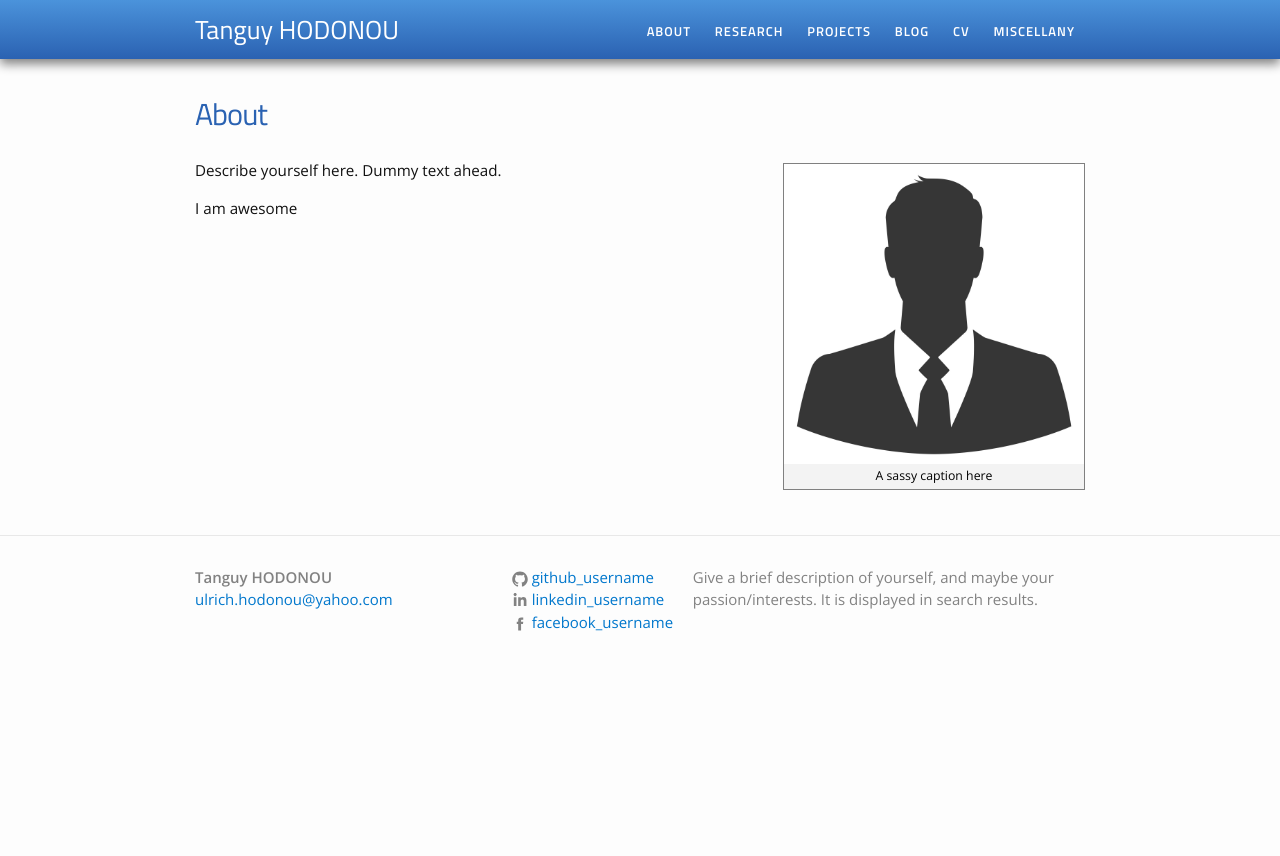
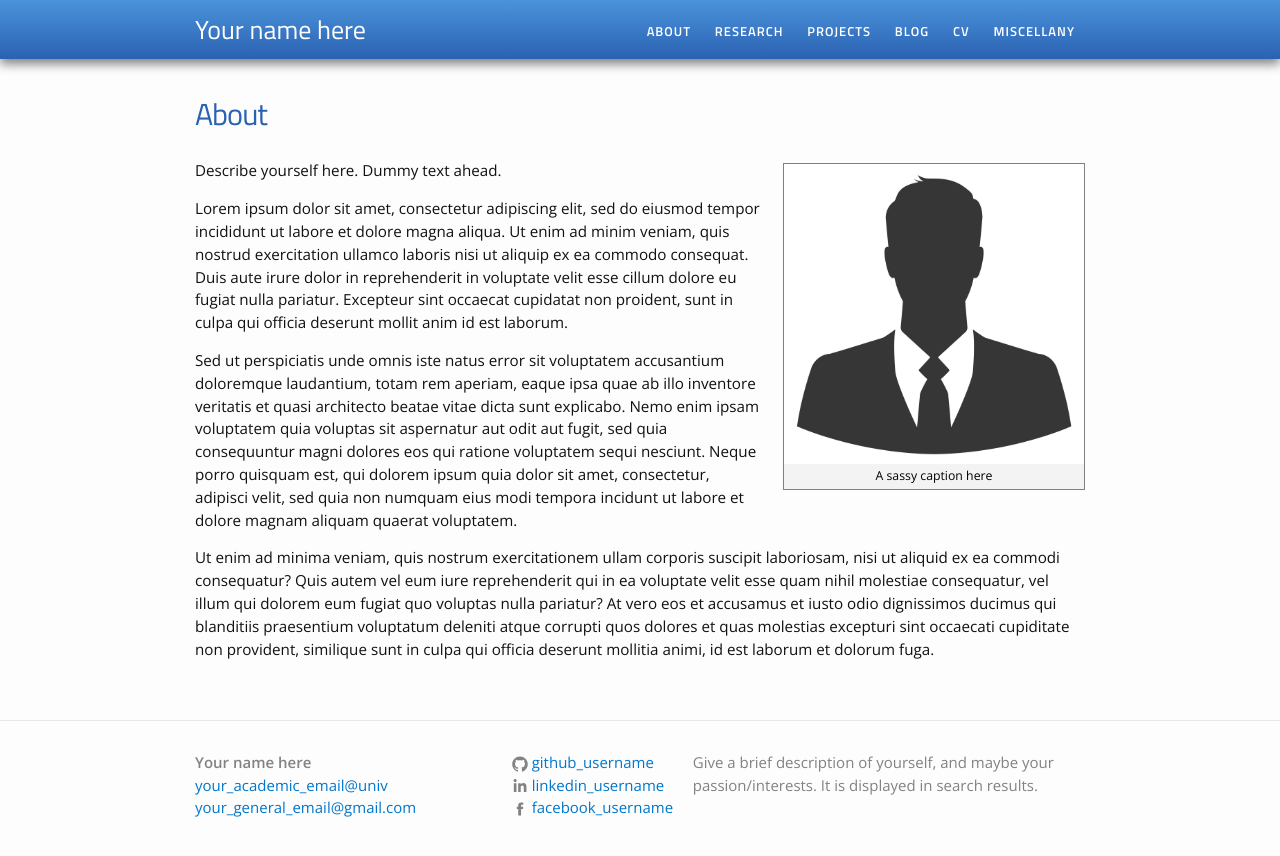
Before and after one commit to TanguyHOD/tanguyhod.github.io, a Jekyll site: the page built from about.md, in a window 1280 px wide. Shown: the top 856 px of the page. Built offline with Jekyll 4.4.1, drawn with Linux system fonts in a browser that asks for light colours.

Commit message:
my website

```diff
--- a/_config.yml
+++ b/_config.yml
@@ -1,14 +1,14 @@
 # Site settings
-title: Tanguy HODONOU
-general_email: ulrich.hodonou@yahoo.com
-academic_email:
+title: Your name here
+general_email: your_general_email@gmail.com
+academic_email: your_academic_email@univ
 
 description: > # this means to ignore newlines until "baseurl:"
   Give a brief description of yourself, and maybe your passion/interests. It is displayed in search results.
 
 baseurl: "/academic-portfolio" # the subpath of your site, e.g. /blog/
 
-url: "https://github.com/TanguyHOD/tanguyhod.github.io" # the base hostname & protocol for your site
+url: "https://ys1998.github.io" # the base hostname & protocol for your site
 
 # twitter_username: jekyllrb
 github_username: github_username
--- a/about.md
+++ b/about.md
@@ -8,4 +8,8 @@ permalink: /about/
 
 Describe yourself here. Dummy text ahead.
 
-I am awesome
+Lorem ipsum dolor sit amet, consectetur adipiscing elit, sed do eiusmod tempor incididunt ut labore et dolore magna aliqua. Ut enim ad minim veniam, quis nostrud exercitation ullamco laboris nisi ut aliquip ex ea commodo consequat. Duis aute irure dolor in reprehenderit in voluptate velit esse cillum dolore eu fugiat nulla pariatur. Excepteur sint occaecat cupidatat non proident, sunt in culpa qui officia deserunt mollit anim id est laborum.
+
+Sed ut perspiciatis unde omnis iste natus error sit voluptatem accusantium doloremque laudantium, totam rem aperiam, eaque ipsa quae ab illo inventore veritatis et quasi architecto beatae vitae dicta sunt explicabo. Nemo enim ipsam voluptatem quia voluptas sit aspernatur aut odit aut fugit, sed quia consequuntur magni dolores eos qui ratione voluptatem sequi nesciunt. Neque porro quisquam est, qui dolorem ipsum quia dolor sit amet, consectetur, adipisci velit, sed quia non numquam eius modi tempora incidunt ut labore et dolore magnam aliquam quaerat voluptatem.
+
+Ut enim ad minima veniam, quis nostrum exercitationem ullam corporis suscipit laboriosam, nisi ut aliquid ex ea commodi consequatur? Quis autem vel eum iure reprehenderit qui in ea voluptate velit esse quam nihil molestiae consequatur, vel illum qui dolorem eum fugiat quo voluptas nulla pariatur? At vero eos et accusamus et iusto odio dignissimos ducimus qui blanditiis praesentium voluptatum deleniti atque corrupti quos dolores et quas molestias excepturi sint occaecati cupiditate non provident, similique sunt in culpa qui officia deserunt mollitia animi, id est laborum et dolorum fuga.
```
Also changed, not shown: README (2).md (deleted, +0 -7 lines), README.md.
